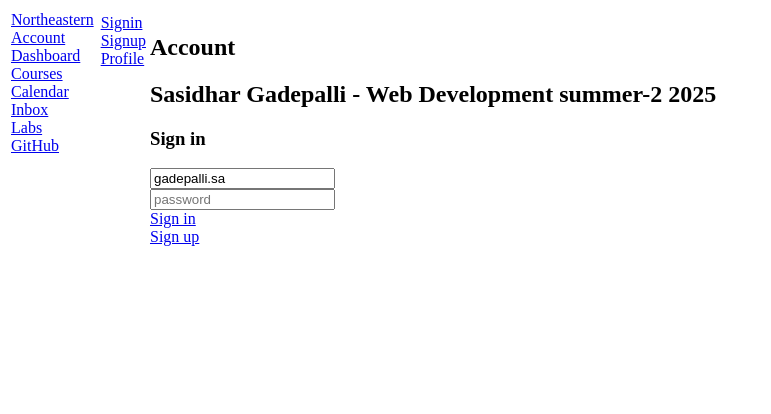
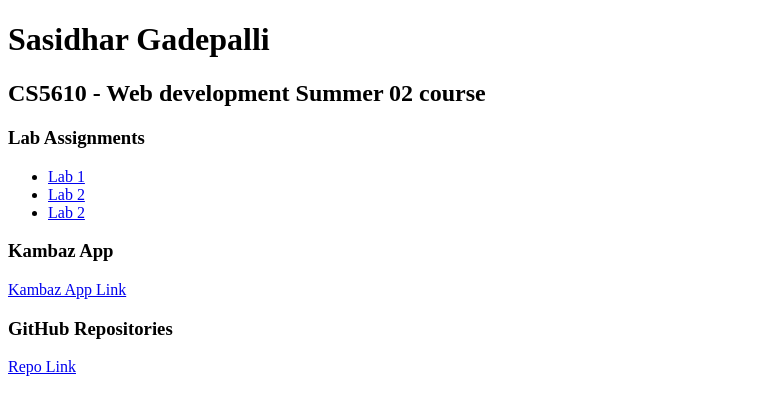
Before and after one commit to ShashidharGadepalli/kambaz-react-web-app, a React (Vite) app: page / in a window 1280 px wide. Before the commit this address led to /#/Kambaz/Account/Signin. Shown: the top 414 px of the page, without its empty margins (0-771 px from the left). Built offline with nearby package versions, Linux system fonts and the light colour scheme.

Commit message:
Landing Page Navigation

```diff
--- a/src/App.tsx
+++ b/src/App.tsx
@@ -1,12 +1,13 @@
 import Labs from "./Labs";
-import { HashRouter,Route, Routes ,Navigate} from "react-router-dom";
+import HomePage from "./Landingpage";
+import { HashRouter,Route, Routes } from "react-router-dom";
 import Kambaz from "./Kambaz";
 export default function App() {
   return (
     <HashRouter>
     <div>
         <Routes>
-          <Route path="/" element={<Navigate to="Kambaz" />} />
+          <Route path="/" element={<HomePage />} />
           <Route path="/Labs/*" element={<Labs />} />
           <Route path="/Kambaz/*" element={<Kambaz />} />
         </Routes>
--- a/src/Kambaz/Account/index.tsx
+++ b/src/Kambaz/Account/index.tsx
@@ -13,7 +13,6 @@
                     </td>
                     <td valign="top">
                     <h2>Account</h2>
-                    <h2> Sasidhar Gadepalli - Web Development summer-2 2025</h2>
                     <p> </p>
                     <Routes>
                         <Route path="/" element={<Navigate to="/Kambaz/Account/Signin" />} />
--- a/src/Kambaz/index.tsx
+++ b/src/Kambaz/index.tsx
@@ -3,9 +3,11 @@
 import Navigation from "./Navigation";
 import Courses from "./Courses";
 import { Routes, Route, Navigate } from "react-router";
+import { Link } from "react-router-dom";
 export default function Kambaz() {
     return (
         <div id="wd-kambaz">
+            <Link to="/">Landing Page</Link>
             <table>
                 <tr>
                     <td valign="top">
--- /dev/null
+++ b/src/Landingpage.tsx
@@ -0,0 +1,18 @@
+export default function HomePage() {
+  return (
+    <div>
+      <h1>Sasidhar Gadepalli</h1>
+      <h2>CS5610 - Web development Summer 02 course</h2>
+      <h3>Lab Assignments</h3>
+      <ul>
+        <li><a href="#/Labs/Lab1">Lab 1</a></li>
+        <li><a href="#/Labs/Lab2">Lab 2</a></li>
+        <li><a href="#/Labs/Lab2">Lab 2</a></li>
+      </ul>
+      <h3>Kambaz App</h3>
+      <a href="#/Kambaz">Kambaz App Link</a>
+      <h3>GitHub Repositories</h3>
+      <a href="https://github.com/ShashidharGadepalli/kambaz-react-web-app" target="_blank" rel="noopener noreferrer">Repo Link</a>
+    </div>
+  );
+}
```
